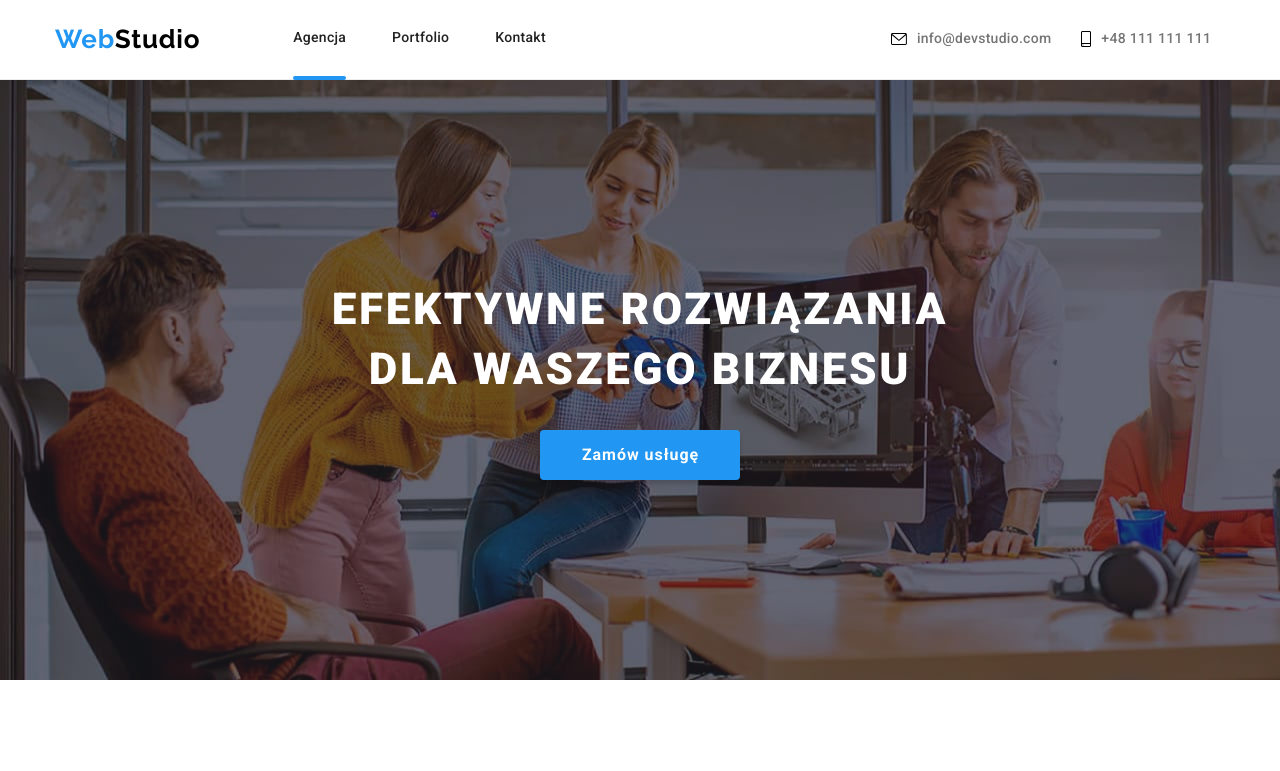
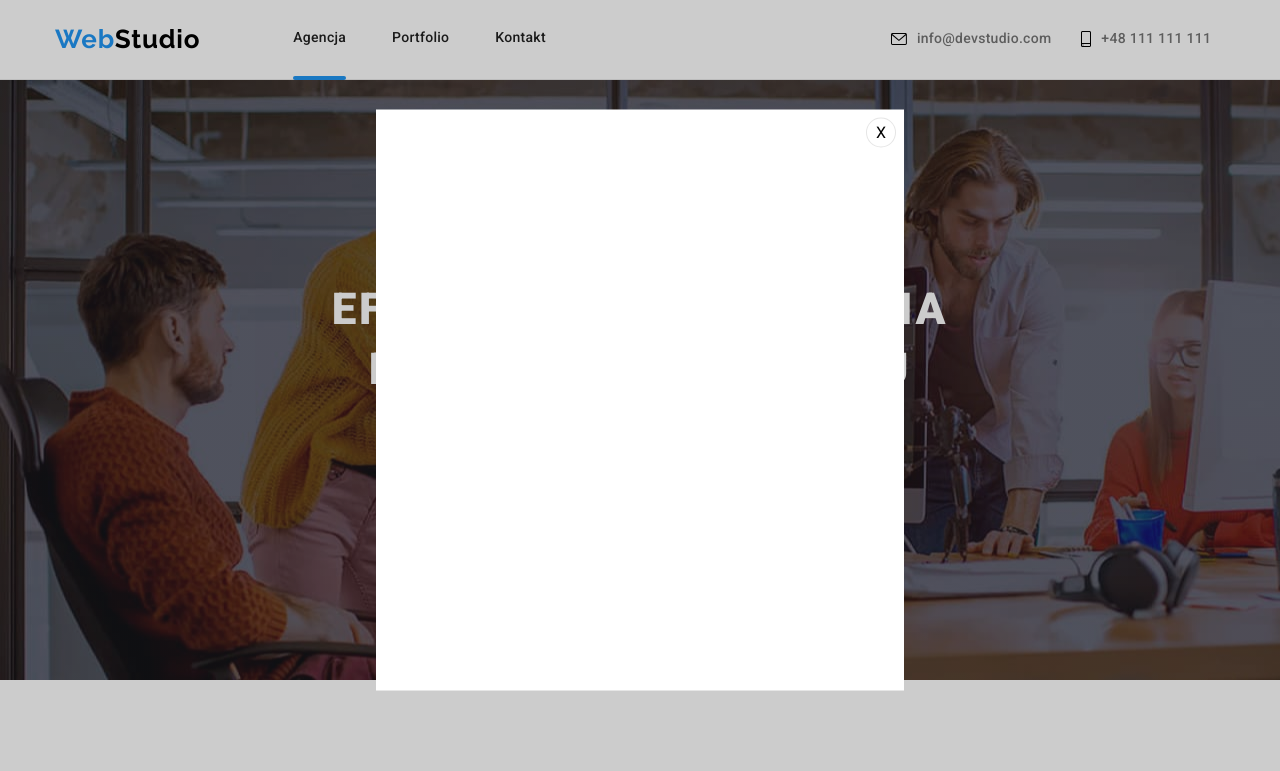
Before and after one commit to MarcinBolt/goit-markup-hw-05, a plain HTML site: page index.html in a window 1280 px wide. Both pictures are taken after a click on the button "Zamów usługę". Shown: the top 771 px of the page. Drawn offline with nearby package versions, Linux system fonts and the light colour scheme.

Commit message:
added modal window
Added modal.js file.
Coded modal window in HTML and CSS.

```diff
--- a/css/styles.css
+++ b/css/styles.css
@@ -144,7 +144,7 @@ button[type='button'] {
   background: var(--brand-background-dark);
   background-image: linear-gradient(rgba(47, 48, 58, 0.4), rgba(47, 48, 58, 0.4)),
     url(../images/main-background-photo.jpg);
-  background-size: cover;
+  max-width: 1600px;
 }
 .section-top-header {
   font-weight: 900;
@@ -248,7 +248,7 @@ button[type='button'] {
   width: 100%;
   margin: 0px;
   background: rgba(47, 48, 58, 0.8);
-  z-index: 1;
+  /* z-index: 1; */
 }
 
 .team-division {
@@ -508,6 +508,9 @@ button[type='button'] {
   text-align: center;
   letter-spacing: 0.03em;
   color: var(--brand-font-color-dark);
+  transition-property: box-shadow;
+  transition-duration: 250ms;
+  transition-timing-function: cubic-bezier(0.4, 0, 0.2, 1);
 }
 .selected-button-filter {
   background: var(--logo-color-blue);
@@ -577,18 +580,12 @@ button[type='button'] {
 }
 
 .filtered-element-box-overlay-description {
-  /* display: block; */
-  /* padding: 49px 45px 49px 24px; */
   font-weight: 400;
   font-size: 18px;
   line-height: 1.555;
   padding: 0px;
   margin: 0px;
   letter-spacing: 0.03em;
-  /* border: 0px; */
-  /* position: relative; */
-  /* width: 100%; */
-  /* height: 100%; */
   color: var(--brand-background-white);
 }
 
@@ -609,3 +606,48 @@ button[type='button'] {
   padding: 0px 24px 20px 24px;
   margin-block: 0px;
 }
+
+/* **************************************** */
+/* **************************************** */
+
+/* Modal Window */
+
+/* **************************************** */
+/* **************************************** */
+
+.backdrop {
+  position: fixed;
+  left: 0;
+  top: 0;
+  width: 100%;
+  height: 100%;
+  background: rgba(0, 0, 0, 0.2);
+}
+
+.modal {
+  position: absolute;
+  top: 50%;
+  left: 50%;
+  transform: translate(-50%, -50%);
+  width: 528px;
+  height: 581px;
+  background-color: var(--brand-background-white);
+}
+
+.close-button {
+  position: absolute;
+  top: 8px;
+  right: 8px;
+  width: 30px;
+  height: 30px;
+  background-color: var(--brand-background-white);
+  border: 1px solid rgba(0, 0, 0, 0.1);
+  border-radius: 50%;
+  cursor: pointer;
+}
+
+.is-hidden {
+  opacity: 0;
+  visibility: hidden;
+  pointer-events: none;
+}
--- a/index.html
+++ b/index.html
@@ -55,7 +55,9 @@
             <strong>EFEKTYWNE ROZWIĄZANIA DLA WASZEGO BIZNESU</strong>
           </h1>
           <div class="section-top-division">
-            <button type="button" class="section-top-button">Zamów usługę</button>
+            <button type="button" class="section-top-button modal-button" data-modal-open>
+              Zamów usługę
+            </button>
           </div>
         </div>
       </section>
@@ -391,5 +393,13 @@
         </div>
       </div>
     </footer>
+
+    <div class="backdrop is-hidden" data-modal>
+      <div class="modal">
+        <button type="button" class="close-button" data-modal-close>X</button>
+      </div>
+    </div>
+
+    <script src="./js/modal.js"></script>
   </body>
 </html>
--- /dev/null
+++ b/js/modal.js
@@ -0,0 +1,14 @@
+(() => {
+  const refs = {
+    openModalBtn: document.querySelector('[data-modal-open]'),
+    closeModalBtn: document.querySelector('[data-modal-close]'),
+    modal: document.querySelector('[data-modal]'),
+  };
+
+  refs.openModalBtn.addEventListener('click', toggleModal);
+  refs.closeModalBtn.addEventListener('click', toggleModal);
+
+  function toggleModal() {
+    refs.modal.classList.toggle('is-hidden');
+  }
+})();
```
